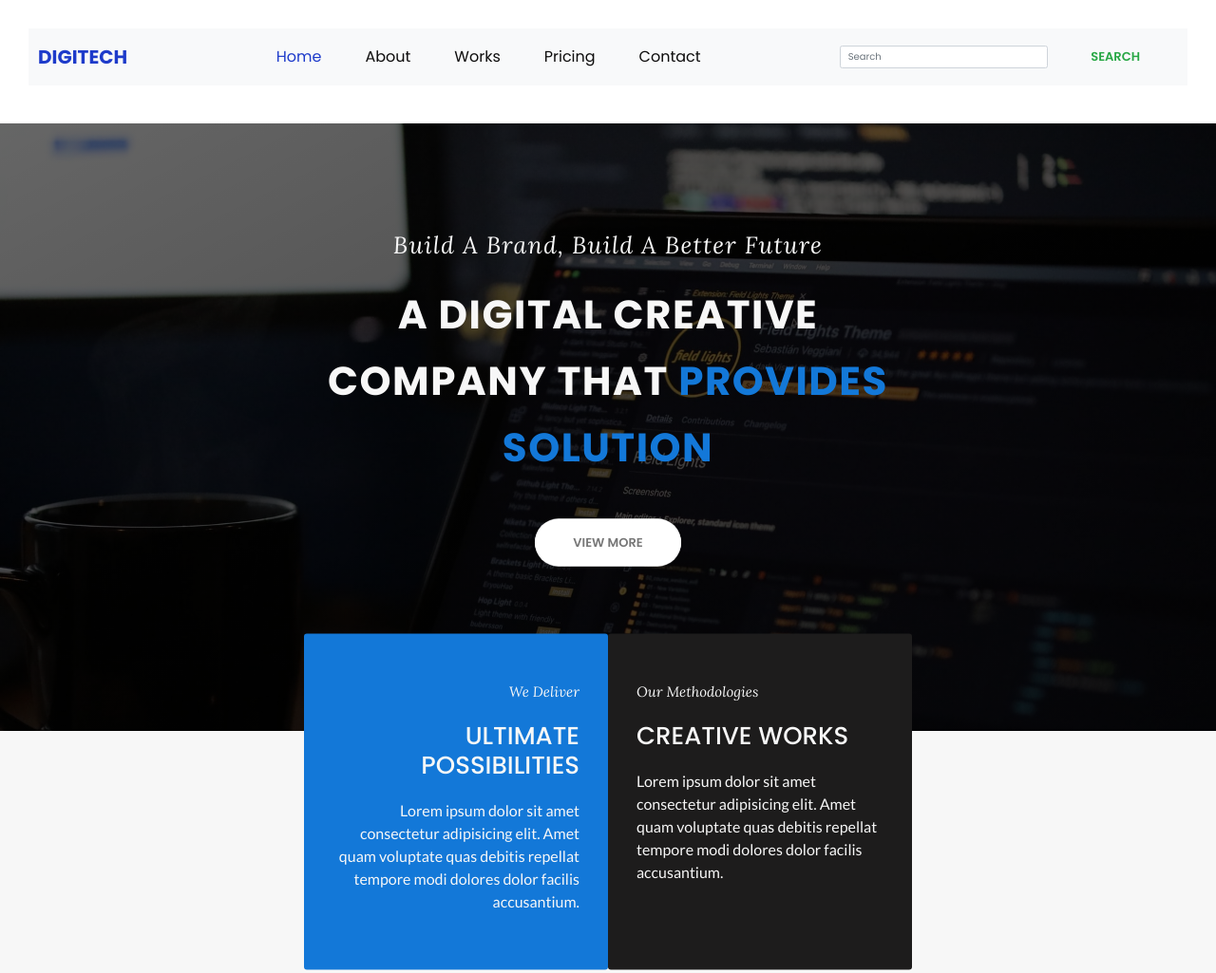
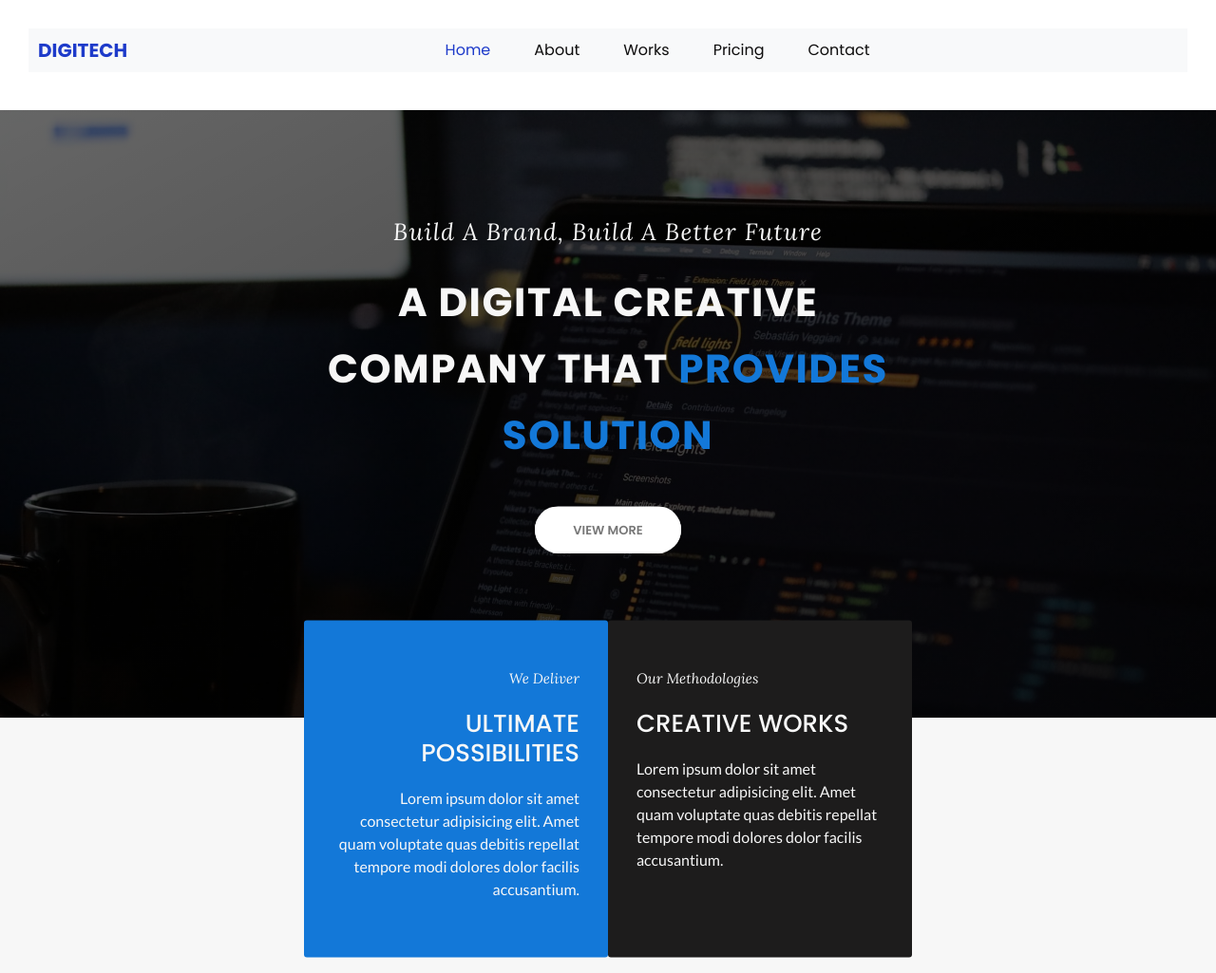
Before and after one commit to sumandeveloping/digitech, a website: page index.html in a window 1280 px wide. Shown: the top 1025 px of the page at 95% size. Drawn offline with Linux system fonts and the light colour scheme.

Commit message:
changed header

```diff
--- a/index.html
+++ b/index.html
@@ -16,6 +16,7 @@
     <link rel="stylesheet" href="./assets/css/style.css" />
   </head>
   <body>
+    <!-- Header -->
     <!-- Header -->
     <header>
       <nav class="navbar navbar-expand-lg navbar-light bg-light">
@@ -52,7 +53,7 @@
               <a class="nav-link" href="contact.html">Contact</a>
             </li>
           </ul>
-          <form class="form-inline my-2 my-lg-0">
+          <!-- <form class="form-inline my-2 my-lg-0">
             <input
               class="form-control mr-sm-2"
               type="search"
@@ -62,7 +63,7 @@
             <button class="btn btn-outline-success my-2 my-sm-0" type="submit">
               Search
             </button>
-          </form>
+          </form> -->
         </div>
       </nav>
     </header>
```
Also changed, not shown: about-us.html (+3 -2 lines), contact.html (+2 -2 lines).
